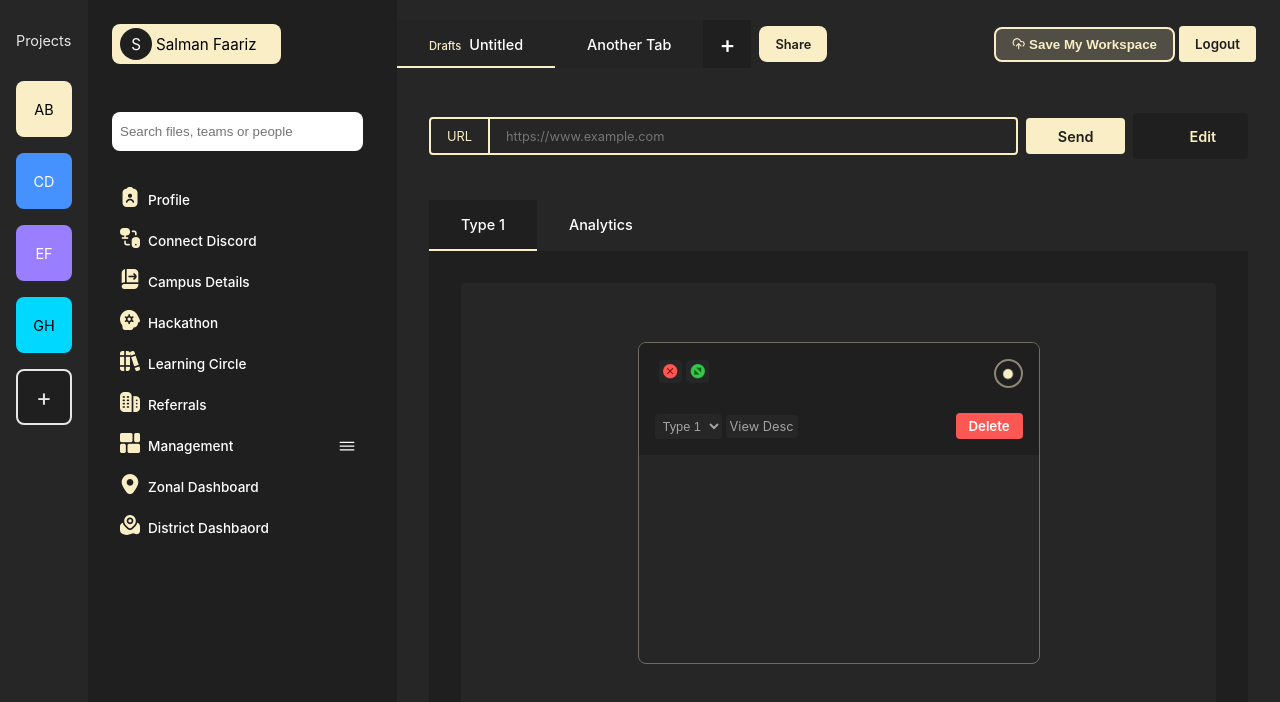
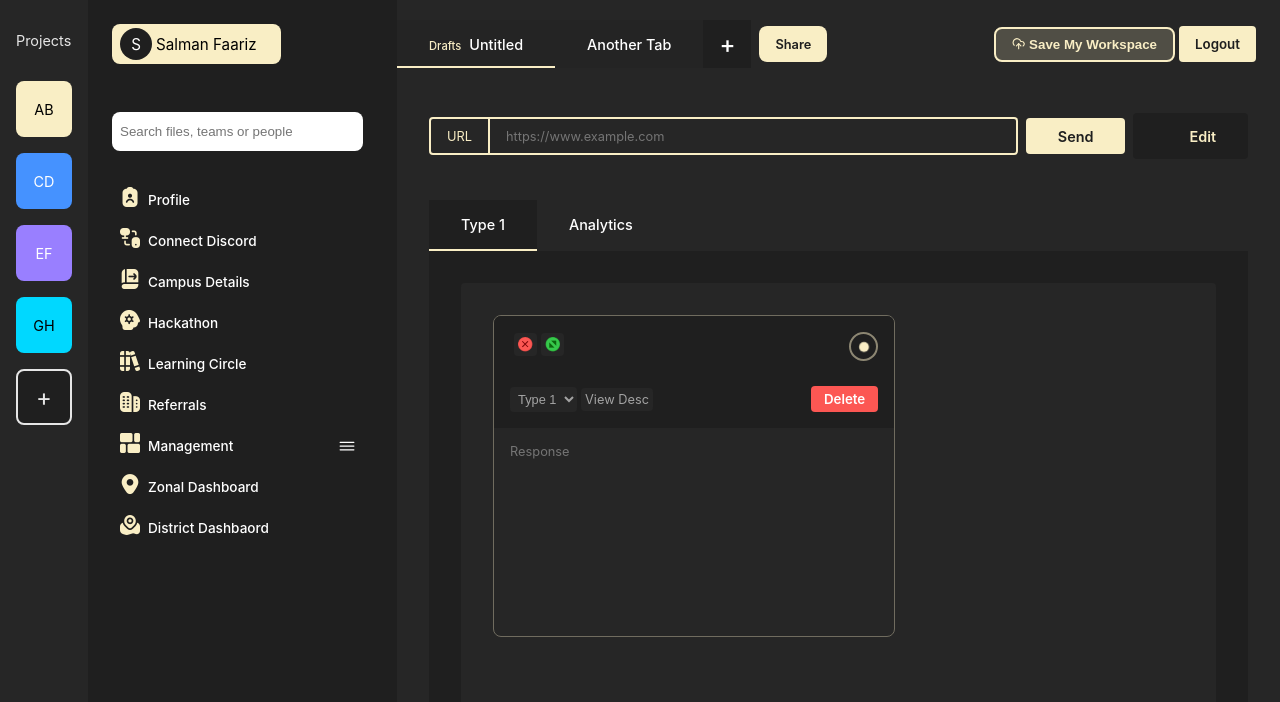
Before and after one commit to BuildNShip/WizardFN, a React (Vite) app: page / in a window 1280 px wide. Shown: the top 702 px of the page. Built offline with nearby package versions, Linux system fonts and the light colour scheme; some icons are missing.

Commit message:
feat(textarea)

```diff
--- a/src/components/Collections/Collections.tsx
+++ b/src/components/Collections/Collections.tsx
@@ -1,8 +1,6 @@
 import { useState } from "react";
 import styles from "./Collections.module.css"
 import { buttons } from "./CollectionsData.ts"
-
-import { BiMenuAltRight } from "react-icons/bi";
 import { IoIosMenu } from "react-icons/io";
 
 
--- a/src/pages/MainPage/MainPage.module.css
+++ b/src/pages/MainPage/MainPage.module.css
@@ -259,8 +259,8 @@
 
   display: flex;
   flex-direction: column;
-  align-items: center;
-  justify-content: center;
+  align-items: start;
+  justify-content: start;
 }
 
 .response {
@@ -270,6 +270,8 @@
   min-height: 20rem;
   overflow: hidden; /*add this*/
   border-radius: 0.5rem;
+
+  margin: 2rem;
 }
 
 .responseTopBar {
@@ -359,3 +361,19 @@
     transform: scale(0.9);
   }
 }
+
+.responseTextArea {
+  width: 100%;
+  background-color: var(--primary-color);
+  border: none;
+  border-radius: 0.25rem;
+  padding: 1rem;
+  font-family: "Inter", sans-serif;
+  font-size: 0.8rem;
+  color: var(--tertiary-color);
+  resize: none;
+}
+
+.responseTextArea:focus {
+  outline: none;
+}
--- a/src/pages/MainPage/MainPage.tsx
+++ b/src/pages/MainPage/MainPage.tsx
@@ -65,7 +65,7 @@ const MainPage = () => {
                                         </div>
                                         <div>
                                             <div className={styles.responseActive}>
-                                               <div className={styles.responseActiveDot}></div>
+                                                <div className={styles.responseActiveDot}></div>
                                             </div>
                                         </div>
                                     </div>
@@ -81,6 +81,8 @@ const MainPage = () => {
                                         <button className={styles.responseDeleteButton}>Delete</button>
                                     </div>
                                 </div>
+
+                                <textarea className={styles.responseTextArea} placeholder="Response" />
                             </div>
                         </div>
                     </div>
```
